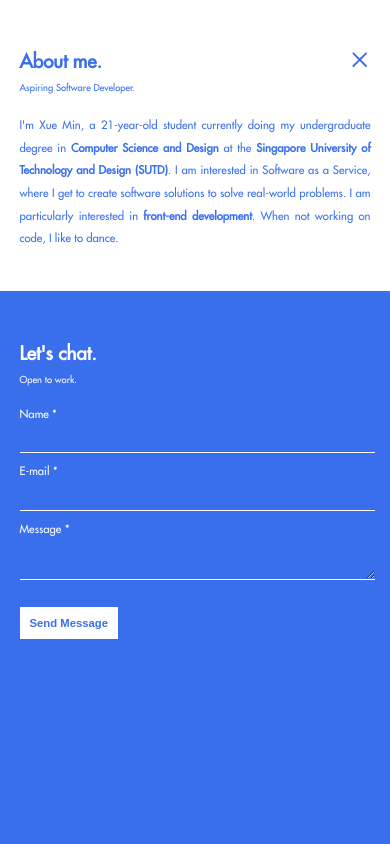
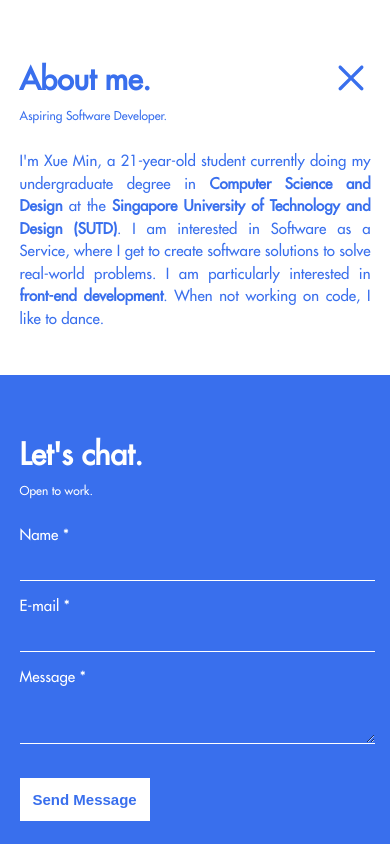
Before and after one commit to xueminzzz/My-Portfolio-Website, a Next.js app: page /about-me in a window 390 px wide. Built offline with nearby package versions, Linux system fonts and the light colour scheme.

Commit message:
about me back to original

```diff
--- a/app/about-me/page.module.css
+++ b/app/about-me/page.module.css
@@ -23,6 +23,7 @@
     padding: 7rem;
     height: auto;
     width: 100%;
+
 }
 
 .container-light {
@@ -36,18 +37,18 @@
 }
 
 .title {
-    font-size: 4.16rem;
+    font-size: 4rem;
     font-weight: bold;
 }
 
 .description {
     margin-top: -2rem;
-    font-size: 2.08rem;
+    font-size: 2rem;
 }
 
 .about-me-content {
     text-align: justify;
-    font-size: 2.49rem;
+    font-size: 2.5rem;
     line-height: 1.5;
 }
 
@@ -91,8 +92,9 @@
     outline: none;
     transition: border-color 0.3s ease;
     color: #ffffff;
-    font-size: 2.49rem;
+    font-size: 3rem;
     font-family: 'futura';
+    /* zoom: 1; */
 }
 
 .line-input:hover {
@@ -100,7 +102,7 @@
 }
 
 .form {
-    font-size: 2.49rem;
+    font-size: 3rem;
 }
 
 .submit-container {
@@ -111,7 +113,7 @@
 .submit-button {
     width: fit-content;
     margin-top: 2em;
-    font-size: 2.49rem;
+    font-size: 2.5rem;
     padding: 0.8em;
     border: none;
     background: #ffffff;
@@ -121,7 +123,7 @@
 }
 
 .success-message {
-    font-size: 2.49rem;
+    font-size: 2.5rem;
     margin-top: 1rem;
     align-self: center;
 }
@@ -132,75 +134,42 @@
     }
 
     .title {
-        font-size: 3.34rem;
+        font-size: 3rem;
     }
 
     .description {
-        font-size: 1.67rem;
+        font-size: 1.2rem;
     }
 
     .about-me-content {
-        font-size: 2rem;
+        font-size: 1.5rem;
     }
 
     .close-button-light {
-        height: 59.8px;
-        width: 59.8px;
+        height: 40px;
+        width: 40px;
     }
 
     .line-input {
-        font-size: 2rem;
+        font-size: 1.5rem;
     }
 
     .form {
-        font-size: 2rem;
+        font-size: 1.5rem;
     }
 
     .submit-button {
-        font-size: 2rem;
+        font-size: 1.5rem;
     }
 
     .success-message {
-        font-size: 2rem;
+        font-size: 1.5rem;
     }
 }
 
 @media screen and (max-width: 1024px) {
     .parent-container {
         width: 85%;
-    }
-
-    .title {
-        font-size: 2.92rem;
-    }
-
-    .description {
-        font-size: 1.46rem;
-    }
-
-    .about-me-content {
-        font-size: 1.75rem;
-    }
-
-    .close-button-light {
-        height: 52.4px;
-        width: 52.4px;
-    }
-
-    .line-input {
-        font-size: 1.75rem;
-    }
-
-    .form {
-        font-size: 1.75rem;
-    }
-
-    .submit-button {
-        font-size: 1.75rem;
-    }
-
-    .success-message {
-        font-size: 1.75rem;
     }
 }
 
@@ -238,78 +207,7 @@
         background-color: transparent;
         border: none;
     }
-
-    .title {
-        font-size: 2.51rem;
-    }
-
-    .description {
-        font-size: 1.25rem;
-    }
-
-    .about-me-content {
-        font-size: 1.5rem;
-    }
-
-    .close-button-light {
-        height: 45px;
-        width: 45px;
-    }
-
-    .line-input {
-        font-size: 1.5rem;
-    }
-
-    .form {
-        font-size: 1.5rem;
-    }
-
-    .submit-button {
-        font-size: 1.5rem;
-    }
-
-    .success-message {
-        font-size: 1.5rem;
-    }
 }
-
-@media screen and (max-width: 630px) {
-    .title {
-        font-size: 1.67rem;
-    }
-
-    .description {
-        font-size: 0.833rem;
-        margin-top: -1rem;
-    }
-
-    .about-me-content {
-        font-size: 1rem;
-    }
-
-    .close-button-light {
-        height: 30px;
-        width: 30px;
-    }
-
-    .line-input {
-        font-size: 1rem;
-    }
-
-    .form {
-        font-size: 1rem;
-    }
-
-    .submit-button {
-        font-size: 1rem;
-    }
-
-    .success-message {
-        font-size: 1rem;
-    }
-}
-
-
 
 @media screen and (max-width: 480px) {
     .main-container {
@@ -319,74 +217,4 @@
     .child-container {
         padding: 3rem;
     }
-
-    .title {
-        font-size: 1.88rem;
-    }
-
-    .description {
-        font-size: 0.942rem;
-
-    }
-
-    .about-me-content {
-        font-size: 1.13rem;
-        line-height: 2;
-    }
-
-    .close-button-light {
-        height: 22.6px;
-        width: 22.6px;
-    }
-
-    .line-input {
-        font-size: 1.13rem;
-    }
-
-    .form {
-        font-size: 1.13rem;
-    }
-
-    .submit-button {
-        font-size: 1.13rem;
-    }
-
-    .success-message {
-        font-size: 1.13rem;
-    }
 }
-
-@media screen and (max-width: 320px) {
-    .title {
-        font-size: 1.25rem;
-    }
-
-    .description {
-        font-size: 0.624rem;
-    }
-
-    .about-me-content {
-        font-size: 0.749rem;
-    }
-
-    .close-button-light {
-        height: 15px;
-        width: 15px;
-    }
-
-    .line-input {
-        font-size: 0.749rem;
-    }
-
-    .form {
-        font-size: 0.749rem;
-    }
-
-    .submit-button {
-        font-size: 0.749rem;
-    }
-
-    .success-message {
-        font-size: 0.749rem;
-    }
-}
```
